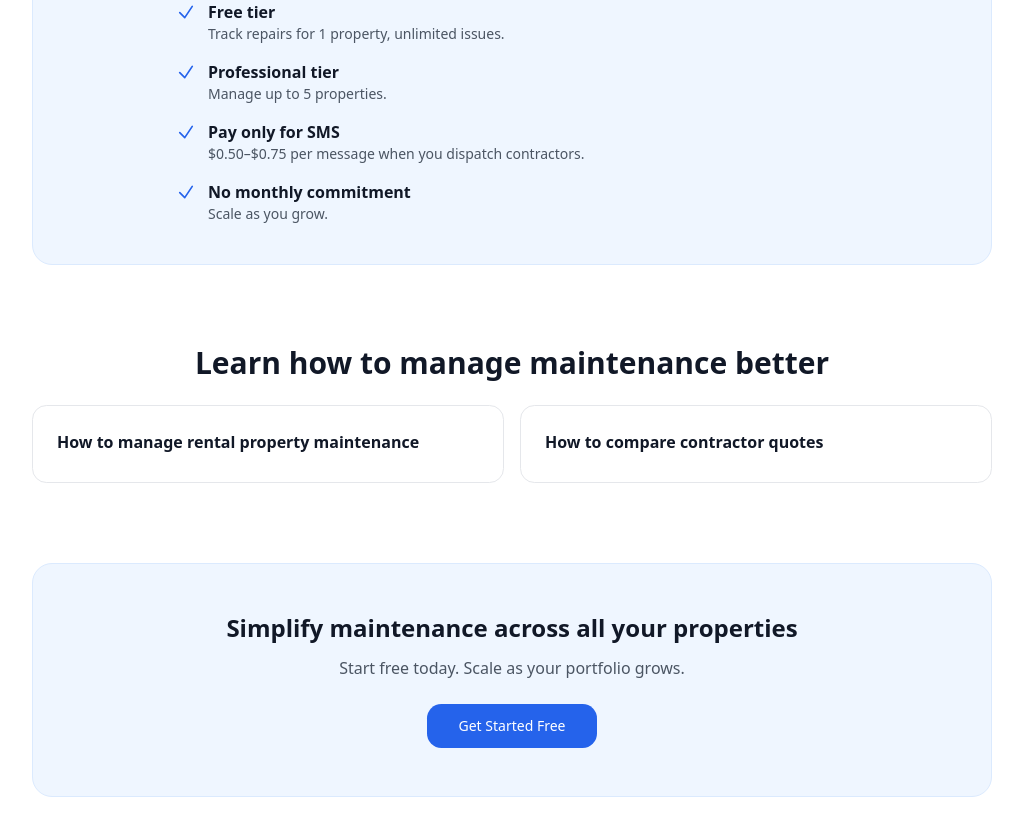
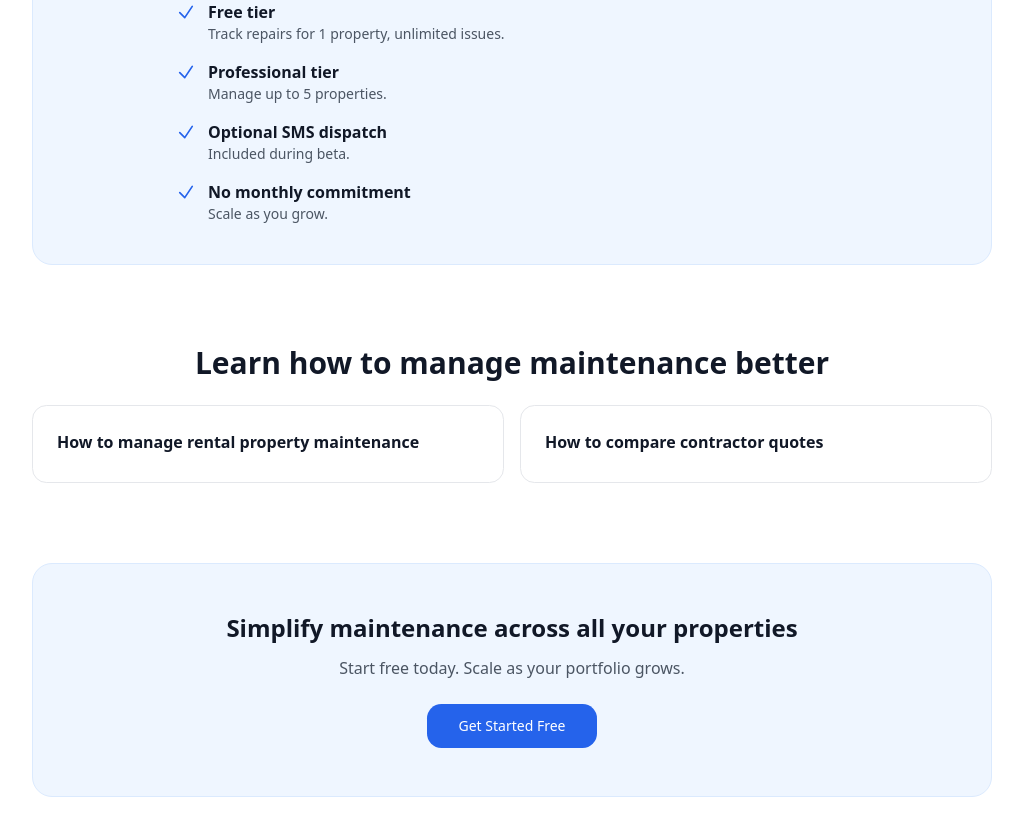
Before and after one commit to arishec/maintenance-os, a Next.js app: page /for-landlords in a window 1280 px wide. Shown: the part 2980-3815 px from the top of the page, without its empty margins (128-1151 px from the left). Built offline with nearby package versions, Linux system fonts and the light colour scheme; no server answers.

Commit message:
Remove specific SMS pricing, replace with 'included during beta'
Removes all -zsh.50-0.75 per-SMS pricing from public pages and terms.
SMS dispatch is now positioned as included during beta with no
per-message charges. Pricing will be set after real usage data.

```diff
--- a/app/features/contractor-dispatch/page.tsx
+++ b/app/features/contractor-dispatch/page.tsx
@@ -291,21 +291,17 @@ export default function ContractorDispatchPage() {
         {/* Pricing */}
         <section className="rounded-2xl border border-blue-100 bg-blue-50 p-6 sm:p-8 lg:p-10 mb-12 sm:mb-16">
           <h2 className="text-2xl font-bold text-gray-900 mb-4">
-            Simple, pay-as-you-go pricing
+            Simple pricing
           </h2>
           <div className="space-y-3 max-w-xl">
             <p className="text-gray-900">
-              <span className="font-bold text-lg">$0.50&ndash;$0.75 per SMS</span>
+              <span className="font-bold text-lg">SMS dispatch included during beta</span>
             </p>
             <p className="text-gray-600 text-sm">
-              No monthly fees. No minimums.
-            </p>
-            <p className="text-gray-700 text-sm">
-              <span className="font-bold">Example:</span> Send to 3 contractors
-              &rarr; about $2 total.
+              No monthly fees. No per-message charges. No surprises.
             </p>
             <p className="text-gray-900 font-bold text-sm">
-              Only pay when you use it.
+              Everything is free while we&apos;re building.
             </p>
           </div>
         </section>
--- a/app/for-homeowners/page.tsx
+++ b/app/for-homeowners/page.tsx
@@ -258,7 +258,7 @@ export default function ForHomeownersPage() {
               <div>
                 <span className="font-bold text-gray-900">Optional SMS dispatch</span>
                 <p className="text-gray-600 text-sm">
-                  Pay only when you send messages to contractors (~$0.50&ndash;$0.75 per SMS).
+                  Included during beta.
                 </p>
               </div>
             </div>
--- a/app/for-landlords/page.tsx
+++ b/app/for-landlords/page.tsx
@@ -329,8 +329,8 @@ export default function ForLandlordsPage() {
                 <path strokeLinecap="round" strokeLinejoin="round" d="M4.5 12.75l6 6 9-13.5" />
               </svg>
               <div>
-                <span className="font-bold text-gray-900">Pay only for SMS</span>
-                <p className="text-gray-600 text-sm">$0.50&ndash;$0.75 per message when you dispatch contractors.</p>
+                <span className="font-bold text-gray-900">Optional SMS dispatch</span>
+                <p className="text-gray-600 text-sm">Included during beta.</p>
               </div>
             </div>
             <div className="flex items-start gap-3">
--- a/app/terms/page.tsx
+++ b/app/terms/page.tsx
@@ -71,9 +71,9 @@ export default function TermsPage() {
             <strong>Free Tier:</strong> The free tier is provided at no cost and may be terminated at any time.
           </p>
           <p className="text-gray-700 mb-4">
-            <strong>Professional Tier:</strong> SMS and email dispatch services incur charges based on usage.
-            You authorize us to charge your payment method for SMS costs at $0.50–$0.75 per message. Pricing
-            may change with 30 days' notice.
+            <strong>Professional Tier:</strong> SMS and email dispatch services may incur charges based on usage
+            after the beta period ends. Pricing will be published before any charges apply and may change with
+            30 days&apos; notice.
           </p>
           <p className="text-gray-700 mb-4">
             <strong>Invoicing:</strong> We will send monthly invoices for usage-based charges. Payment is due
```
